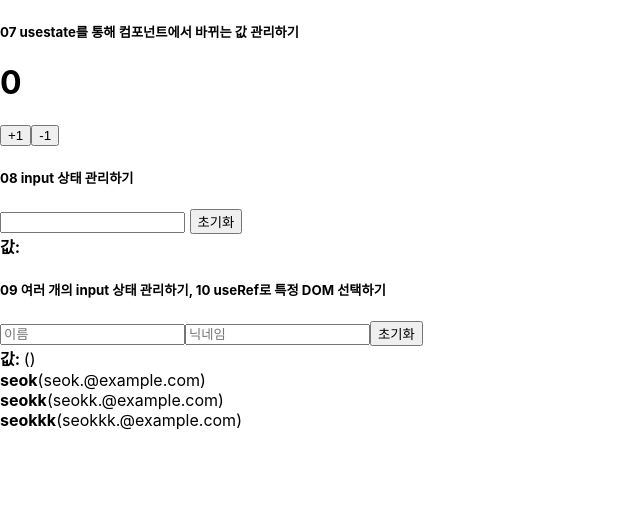
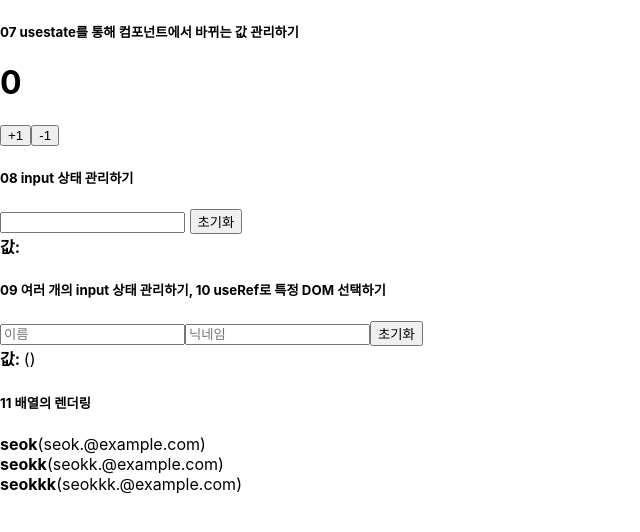
Before and after one commit to sharpcoder312/Front-end_prac, a React (Create React App) app in the folder React/vlpt-tutorial/begin-react/: page / in a window 1280 px wide. Shown: the top 532 px of the page, without its empty margins (0-640 px from the left). Built offline with nearby package versions, Linux system fonts and the light colour scheme.

Commit message:
Add: [12 useRef로 컴포넌트 안의 변수 만들기]

```diff
--- a/React/vlpt-tutorial/begin-react/src/App.js
+++ b/React/vlpt-tutorial/begin-react/src/App.js
@@ -1,4 +1,4 @@
-import React from 'react';
+import React, { useRef } from 'react';
 import Counter from './Counter';
 import InputSample from './inputSample';
 import InputSample2 from './inputSample2';
@@ -7,12 +7,37 @@ import UserList from './UserList';
 // 사실 import는 함수에 불러올 component를 입력하면서 자동 완성 기능을 통해 불러올 수도 있다.
 
 function App() {
+    const users = [
+      {
+        id: 1,
+        username: 'seok',
+        email: 'seok.@example.com'
+      },
+      {
+        id: 2,
+        username: 'seokk',
+        email: 'seokk.@example.com'
+      },
+      {
+        id: 3,
+        username: 'seokkk',
+        email: 'seokkk.@example.com'
+      },
+    ];
+
+    const nextId = useRef(4); // 여기서 nextd를 useRef로 관리해준 이유는 4라는 값이 바뀐다고해서 굳이 component가 리렌더링 될 필요가 없기 때문이다.
+
+    const onCreate = () => {
+      console.log(nextId.current); // 4
+      nextId.current += 1;
+    }
+
     return (
       <>
       <Counter />
       <InputSample />
       <InputSample2 />
-      <UserList />
+      <UserList users={users}/>
       </>
     )
 }
--- a/React/vlpt-tutorial/begin-react/src/UserList.js
+++ b/React/vlpt-tutorial/begin-react/src/UserList.js
@@ -8,29 +8,7 @@ function User({user}) {
   )
 }
 
-function UserList() {
-  const users = [
-    {
-      id: 1,
-      username: 'seok',
-      email: 'seok.@example.com'
-    },
-    {
-      id: 2,
-      username: 'seokk',
-      email: 'seokk.@example.com'
-    },
-    {
-      id: 3,
-      username: 'seokkk',
-      email: 'seokkk.@example.com'
-    },
-    {
-      id: 4,
-      username: 'seokkkk',
-      email: 'seokkkk.@example.com'
-    },
-  ];
+function UserList({ users }) {
 
   // return ( // ( 원시적 방법 )
   //   <div>
@@ -47,27 +25,27 @@ function UserList() {
   //   </div>
   // )
 
-  return ( // 배열의 수가 고정적일때
+  // return ( // 배열의 수가 고정적일때
+  //   <div>
+  //     <User user={users[0]}/>
+  //     <User user={users[1]}/>
+  //     <User user={users[2]}/>
+  //   </div>
+  // )
+
+  return ( // 배열의 수가 고정적이지 않고 내용이 변경될 가능성이 있을 때 - map함수 사용. 객체 배열 형태로 있는 배열을 컴포넌트 element형태의 배열로 변환
     <div>
-      <User user={users[0]}/>
-      <User user={users[1]}/>
-      <User user={users[2]}/>
+      <h5>11 배열의 렌더링</h5>
+      {
+        users.map(
+          user => (<User user={user} key={user.id} />) // 각 child(현재는 User)는 key props이 있어야함. key props은 각 원소들 마다 고유값을 줌으로써 리렌더링 성능을 최적화해줌.
+          )
+        // users.map (
+        //   (user, index) => (<User user={user} key={index} />) // key로 사용할 고유값이 없을 때는 map 콜백함수의 두번째 parm인 index값을 사용하자. 하지만 이렇게한다고해서 성능이 좋아지는 것은 아니니 index를 넣어주는 것을 될수있으면 피하도록하자.
+        // ) // key가 없으면 각 배열의 원소가 정확히 어떤 것을 렌더링 해야하는지 잘 모른다. 단순히 자신의 index값만 기억할 뿐이다.
+      }
     </div>
   )
-
-  // return ( // 배열의 수가 고정적이지 않고 내용이 변경될 가능성이 있을 때 - map함수 사용. 객체 배열 형태로 있는 배열을 컴포넌트 element형태의 배열로 변환
-  //   <div>
-  //     <h5>11 배열의 렌더링</h5>
-  //     {
-  //       users.map(
-  //         user => (<User user={user} key={user.id} />) // 각 child(현재는 User)는 key props이 있어야함. key props은 각 원소들 마다 고유값을 줌으로써 리렌더링 성능을 최적화해줌.
-  //         )
-  //       // users.map (
-  //       //   (user, index) => (<User user={user} key={index} />) // key로 사용할 고유값이 없을 때는 map 콜백함수의 두번째 parm인 index값을 사용하자. 하지만 이렇게한다고해서 성능이 좋아지는 것은 아니니 index를 넣어주는 것을 될수있으면 피하도록하자.
-  //       // ) // key가 없으면 각 배열의 원소가 정확히 어떤 것을 렌더링 해야하는지 잘 모른다. 단순히 자신의 index값만 기억할 뿐이다.
-  //     }
-  //   </div>
-  // )
 }
 
 export default UserList;
```
